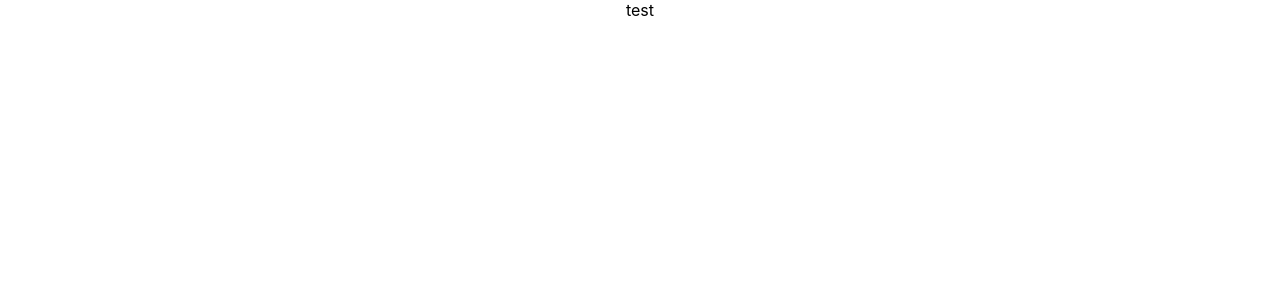
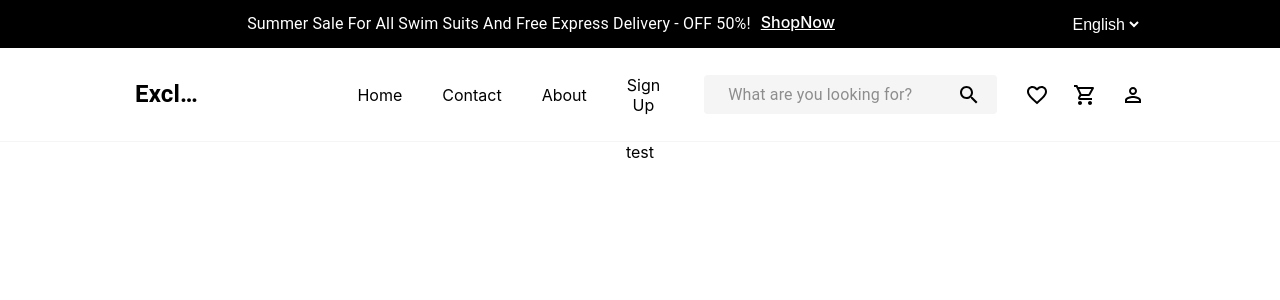
Before and after one commit to AhmadEleiwa/E-commarce, a React (Create React App) app: page / in a window 1280 px wide. Shown: the top 300 px of the page. Built offline with nearby package versions, Linux system fonts and the light colour scheme.

Commit message:
Merge Header to dev

```diff
--- a/package.json
+++ b/package.json
@@ -12,6 +12,7 @@
     "@testing-library/user-event": "^13.5.0",
     "react": "^18.2.0",
     "react-dom": "^18.2.0",
+    "react-router-dom": "^6.10.0",
     "react-scripts": "5.0.1",
     "web-vitals": "^2.1.4"
   },
--- a/src/App.js
+++ b/src/App.js
@@ -1,3 +1,4 @@
+
 import './App.css';
 
 
@@ -24,7 +25,7 @@ function App() {
     //     <Typography>ss</Typography>
     //   </ThemeProvider>
     // </div>
+
   );
 }
-
 export default App;
--- a/src/Skeleton.js
+++ b/src/Skeleton.js
@@ -1,7 +1,7 @@
 import { Button, Typography } from '@mui/material';
 import { createTheme } from '@mui/material/styles';
 import { ThemeProvider } from '@mui/material/styles';
-
+import Header from './components/Header/Header';
 const theme = createTheme({
     palette: {
       primary: {
@@ -19,6 +19,7 @@ const Skeleton = props =>{
     return   <div className="App">
       <ThemeProvider theme={theme}>
         {/* Header Here */}
+        <Header />
             {props.children}
         {/* Footer Here */}
       </ThemeProvider>
--- /dev/null
+++ b/src/components/Cover/Cover.js
@@ -0,0 +1,42 @@
+import style from "./Cover.module.css";
+import MenuItem from '@mui/material/MenuItem';
+import Select from '@mui/material/Select';
+import ExpandMoreIcon from '@mui/icons-material/ExpandMore';
+import Typography from "@mui/material/Typography";
+import { useState } from "react";
+import { Box} from "@mui/material";
+
+export default function Cover(){
+    return(
+        <div className={style.coverContainer}>
+            <Typography component="p">Summer Sale For All Swim Suits And Free Express Delivery - OFF 50%!</Typography><a href="#">ShopNow</a>
+            <LanguagesList />
+        </div>
+    );
+}
+ function LanguagesList(){
+
+    const [switchToLang,setswitchToLang]=useState('eng');
+    function handleChange(e){
+        setswitchToLang(e.target.value);
+    }
+    return(
+        <Box className={style.langList} >
+        {/* <Select className={style.select}
+        sx={{color:"white"}}
+        name="lang"
+        value={switchToLang}
+        label="English"
+        IconComponent={()=><ExpandMoreIcon htmlColor='white'sx={{ cursor:'pointer'}}/>}
+        onChange={handleChange}
+        >
+                <MenuItem value="eng">English</MenuItem>
+                <MenuItem value="ar" >Arabic</MenuItem>
+        </Select> */}
+        <select className={style.select} name="lang"  value={switchToLang} onChange={handleChange} >
+            <option value="eng">English</option>
+            <option value="ar">Arabic</option>
+        </select>
+        </Box>
+    );
+}
--- /dev/null
+++ b/src/components/Cover/Cover.module.css
@@ -0,0 +1,41 @@
+*{
+    padding: 0;
+    margin: 0;
+    box-sizing: border-box;
+}
+.coverContainer{
+    background-color:#000000;
+    width: 100%;
+    height: 48px;
+    color: #ffff;
+    display: flex;
+    justify-content: right;
+    padding-top: 12px;
+}
+.coverContainer p{
+    padding: 0;
+}
+.coverContainer a{
+   color: #ffff;
+   font-weight: 500;
+   opacity: 1;
+   margin-left: 10px;
+}
+.langList{
+    margin-right: 136px;
+    margin-left: 231px;
+    color: #ffff;
+    height: 24px;
+    width: 78px;
+    border: 0;
+
+}
+.select{
+    height: 24px;
+    width: fit-content;
+    background-color: #000000;
+    color: #ffff;
+    border: 0;
+    outline: 0;
+    font-size: 16px;
+}
--- /dev/null
+++ b/src/components/Header/Header.js
@@ -0,0 +1,12 @@
+import Cover from "../Cover/Cover";
+import Navbar from "../Navbar/Navbar";
+export default function Header(){
+    return(
+    <>
+        <Cover />
+        <Navbar />
+    </>
+    );
+
+
+}
--- /dev/null
+++ b/src/components/Navbar/Navbar.js
@@ -0,0 +1,145 @@
+import { styled, alpha } from '@mui/material/styles';
+import AppBar from '@mui/material/AppBar';
+import Box from '@mui/material/Box';
+import Toolbar from '@mui/material/Toolbar';
+import IconButton from '@mui/material/IconButton';
+import Typography from '@mui/material/Typography';
+import InputBase from '@mui/material/InputBase';
+import SearchIcon from '@mui/icons-material/Search';
+import Link from '@mui/material/Link';
+import ShoppingCartOutlinedIcon from '@mui/icons-material/ShoppingCartOutlined';
+import PermIdentityOutlinedIcon from '@mui/icons-material/PermIdentityOutlined';
+import FavoriteBorderOutlinedIcon from '@mui/icons-material/FavoriteBorderOutlined';
+import style from './Navbar.module.css';
+import MenuItem from '@mui/material/MenuItem';
+import Menu from '@mui/material/Menu';
+import { useState } from 'react';
+
+export default function Navbar(){
+  return(
+    <PrimarySearchAppBar />
+  );
+}
+
+const Search = styled('div')(({ theme }) => ({
+  position: 'relative',
+  borderRadius: theme.shape.borderRadius,
+  backgroundColor: alpha(theme.palette.common.white, 0.15),
+  '&:hover': {
+    backgroundColor: alpha(theme.palette.common.white, 0.25),
+  },
+  marginRight: theme.spacing(2),
+  marginLeft: 0,
+  width: '100%',
+  [theme.breakpoints.up('sm')]: {
+    marginLeft: theme.spacing(3),
+    width: 'auto',
+  },
+
+
+}));
+
+const SearchIconWrapper = styled('div')(({ theme }) => ({
+  padding: theme.spacing(0, 2),
+  pointerEvents: 'none',
+  display: 'flex',
+  alignItems: 'center',
+  justifyContent: 'center',
+
+
+
+}));
+
+const StyledInputBase = styled(InputBase)(({ theme }) => ({
+  color: 'inherit',
+  '& .MuiInputBase-input': {
+    padding: theme.spacing(1, 1, 1, 0),
+    // vertical padding + font size from searchIcon
+    paddingLeft: `calc(1em + ${theme.spacing(1)})`,
+    paddingRight: `calc(1em + ${theme.spacing(1)})`,
+    transition: theme.transitions.create('width'),
+    width: '100%',
+    [theme.breakpoints.up('md')]: {
+      width: '21ch',
+    },
+    '&:focus': {outline: 0,boxShadow: 'inset 0 1px 1px rgba(0,0,0,.075), 0 0 8px rgba(102,175,233,.6)'}
+
+
+
+  },
+
+}));
+
+function PrimarySearchAppBar() {
+  const [anchorEl, setAnchorEl] = useState(null);
+  const isMenuOpen = Boolean(anchorEl);
+  const handleProfileMenuOpen = (event) => {
+    setAnchorEl(event.currentTarget);
+  };
+  const handleMenuClose = () => {
+    setAnchorEl(null);
+  };
+  const menuId = 'primary-search-account-menu';
+  const renderMenu = (
+    <Menu
+      anchorEl={anchorEl}
+      anchorOrigin={{
+        vertical: 'top',
+        horizontal: 'right',
+      }}
+      id={menuId}
+      keepMounted
+      transformOrigin={{
+        vertical: 'top',
+        horizontal: 'right',
+      }}
+      open={isMenuOpen}
+      onClose={handleMenuClose}
+    >
+      <MenuItem onClick={handleMenuClose}>Manage My Account</MenuItem>
+      <MenuItem onClick={handleMenuClose}>My Order</MenuItem>
+      <MenuItem onClick={handleMenuClose}>My Cancellations</MenuItem>
+      <MenuItem onClick={handleMenuClose}>My Reviews</MenuItem>
+      <MenuItem onClick={handleMenuClose}>Logout</MenuItem>
+    </Menu>
+  );
+  return (
+    <Box sx={{ flexGrow: 1 }}>
+      <AppBar position="static" sx={{height:"94px",boxShadow:0,backgroundColor:"#FFFFFF",borderBottom:"1px solid #F5F5F5"}}>
+        <Toolbar sx={{height:"94px", alignItems: 'center'}}>
+          <Typography variant="h6" noWrap component="div" sx={{ display: { xs: 'none', sm: 'block' },ml:"111px" ,fontWeight:700,color:"black",fontSize: '24px',width: '118px'}}>
+            Exclusive
+          </Typography>
+          <Box sx={{ display:'flex',alignItems: 'center',justifyContent:'space-between', bgcolor: 'primary',ml:'130px',width: '367px'  }} >
+            <Link href="#home" className={style.NavLink}  underline="none" sx={{color:"#000000"}} >Home</Link>
+            <Link href="#contact" className={style.NavLink} underline="none" sx={{color:"#000000"}}>Contact</Link>
+            <Link href="#about"  className={style.NavLink} underline="none" sx={{color:"#000000"}}>About</Link>
+            <Link href="#signup" className={style.NavLink} underline="none" sx={{color:"#000000"}}>Sign Up</Link>
+          </Box>
+          <Box sx={{ flexGrow: 1 }} />
+          <Search sx={{display:'flex',backgroundColor:"#F5F5F5",color:"#000000","&:hover": {backgroundColor: '#F5F5F5'},width:'243px'}}>
+            <StyledInputBase
+              placeholder="What are you looking for? "
+              inputProps={{ 'aria-label': 'search' }}
+            />
+          <SearchIconWrapper >
+                <SearchIcon />
+          </SearchIconWrapper>
+          </Search>
+          <Box sx={{ display: { xs: 'none', md: 'flex' } ,mr:"111px",color:"#000000"}}>
+            <IconButton size="large" aria-label="show 4 new mails" color="inherit">
+                <FavoriteBorderOutlinedIcon />
+            </IconButton>
+            <IconButton size="large" aria-label="show 17 new notifications"color="inherit">
+              <ShoppingCartOutlinedIcon />
+            </IconButton>
+            <IconButton onClick={handleProfileMenuOpen} aria-controls={menuId} size="large" edge="end" aria-label="account of current user" aria-haspopup="true" color="inherit">
+              <PermIdentityOutlinedIcon />
+            </IconButton>
+          </Box>
+        </Toolbar>
+      </AppBar>
+      {renderMenu}
+    </Box>
+  );
+}
--- /dev/null
+++ b/src/components/Navbar/Navbar.module.css
@@ -0,0 +1,16 @@
+.NavLink{
+    height: 38px;
+    width: fit-content;
+    font-size: medium;
+    display: flex;
+    align-items: center;
+    justify-content: space-between;
+    padding: 20px;
+
+}
+.NavLink:hover{
+    background-color: #F5F5F5;
+}
+.NavLink:focus,.NavLink.active{
+    border-bottom:1px solid #828282;
+}
```
Also changed, not shown: src/Layout/Layout.js (added, +11 -0 lines), src/Router.js (added, +16 -0 lines), 1 other file (tests, documents, lock files or other folders).
